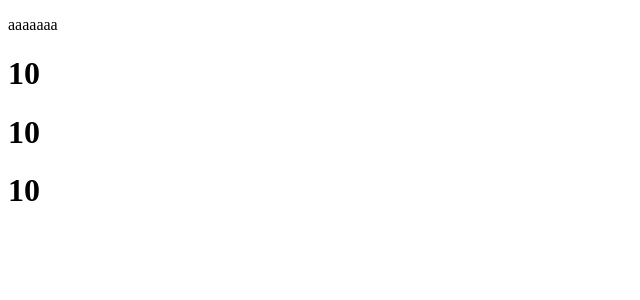
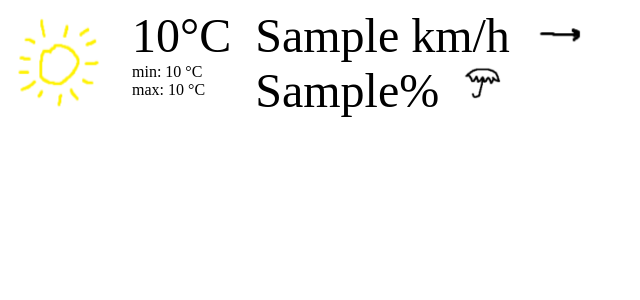
Before and after one commit to rgrabar/Prognoze, a Django app: page /prognoze/ in a window 1280 px wide. Shown: the top 300 px of the page, without its empty margins (0-640 px from the left). Run offline with Django 4.2, Linux system fonts and the light colour scheme; tables that the repository leaves empty hold one stand-in row (values such as "Sample post"); a database or web service that is not in the repository returns one stand-in record (values such as "Sample title"); data that the repository does not hold is empty.

Commit message:
asjgioag

```diff
--- a/mysite/mysite/settings.py
+++ b/mysite/mysite/settings.py
@@ -115,7 +115,10 @@ USE_TZ = True
 # Static files (CSS, JavaScript, Images)
 # https://docs.djangoproject.com/en/4.2/howto/static-files/
 
-STATIC_URL = 'static/'
+STATIC_URL = '/static/'
+STATICFILES_DIRS = [
+    BASE_DIR / "static",
+]
 
 # Default primary key field type
 # https://docs.djangoproject.com/en/4.2/ref/settings/#default-auto-field
--- a/mysite/prognoze/views.py
+++ b/mysite/prognoze/views.py
@@ -3,11 +3,24 @@ import requests
 from django.shortcuts import render
 
 def op(request):
-    r = requests.get('https://api.open-meteo.com/v1/forecast?latitude=52.52&longitude=13.41&current=temperature_2m,wind_speed_10m&hourly=temperature_2m,relative_humidity_2m,wind_speed_10m&forecast_days=1')
+    dude =  s = (
+    "https://api.open-meteo.com/v1/forecast?latitude=52.52&longitude=13.41&"
+    "current=temperature_2m,wind_speed_10m,wind_direction_10m&"
+    "hourly=temperature_2m,relative_humidity_2m,wind_speed_10m,precipitation_probability"
+    "&forecast_days=1"
+    )
+
+    import datetime
+    now = datetime.datetime.now()
+    #print(now.year, now.month, now.day, now.hour, now.minute, now.second)
+
+    r = requests.get(dude)
     print(r.json())
     kanta = r.json()
     current = r.json()['current']['temperature_2m']
+    wind_speed = r.json()['current']['wind_speed_10m']
     min_ = min(kanta['hourly']['temperature_2m'])
     max_ = max(kanta['hourly']['temperature_2m'])
+    kisa = kanta['hourly']['precipitation_probability'][now.hour    ]
     #return HttpResponse("Hello, world. You're at the polls index." + str(kanta))
-    return render(request, 'prognoza.html', {'current': current, 'max':max_, 'min':min_})
+    return render(request, 'prognoza.html', {'current': current, 'max':max_, 'min':min_, 'wind_speed':wind_speed, 'kisa':kisa})
--- a/mysite/templates/prognoza.html
+++ b/mysite/templates/prognoza.html
@@ -1,9 +1,31 @@
+{% load static %}
 <!DOCTYPE html>
 
-<p> aaaaaaa </p>
+<style>
+.box {
+    display: flex;
+    gap: 24px;
+}
+</style>
 
-<h1>{{ min }}</h1>
+<div class="box">
+    <img src = "{% static 'sun.png' %}">
+    <div>
+        <div style = "font-size:48px">{{ current }}°C</div>
+        <div class = "box">
+            <div>min: {{ min }} °C</div>
+        </div>
+        <div>max: {{ max }} °C</div>
+    </div>
+    <div>
+        <div class = "box">
+            <div style = "font-size:48px">{{ wind_speed }} km/h</div>
+            <img style = "align-self: start;" src = "{% static 'E.png' %}">
+        </div>
+        <div class = "box">
+            <div style = "font-size:48px">{{ kisa }}%</div>
+            <img width="40" height="40" style = "align-self: start;" src = "{% static 'umbrella.png' %}">
 
-<h1>{{ current }}</h1>
-
-<h1>{{ max }}</h1>
+        </div>
+    </div>
+</div>
```
Also changed, not shown: mysite/static/E.png (added), mysite/static/N.png (added), mysite/static/NE.png (added), mysite/static/NW.png (added), mysite/static/S.png (added), mysite/static/SE.png (added), mysite/static/SW.png (added), mysite/static/W.png (added), mysite/static/cloud.png (added), mysite/static/moon.png (added), mysite/static/pahulja.png (added), mysite/static/rain.png (added), mysite/static/sun.png (added), mysite/static/thunder.png (added), 1 more files.
